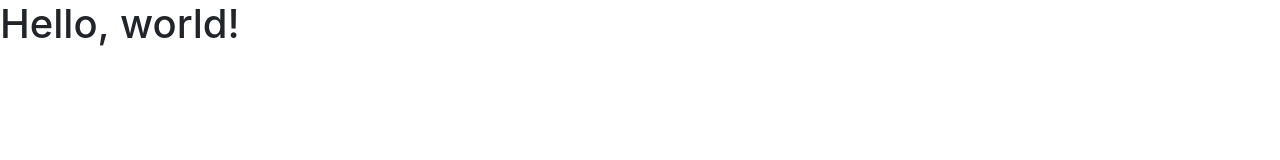
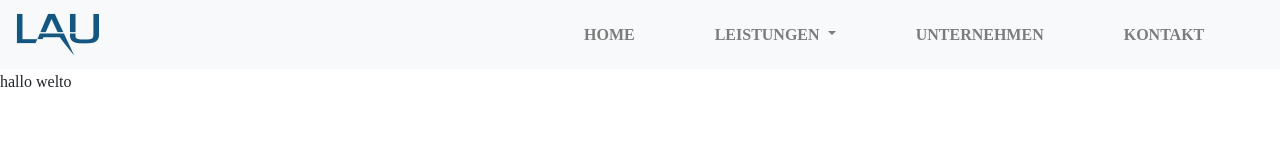
Before and after one commit to CodingTarzan/SystemtechnikLau, a website: page index.html in a window 1280 px wide. Drawn offline with nearby package versions, Linux system fonts and the light colour scheme.

Commit message:
updated ressources and created navbar

```diff
--- a/css/style.css
+++ b/css/style.css
@@ -0,0 +1,14 @@
+a {
+    font-family: "ebrima";
+}
+
+.nav-item {
+    font-weight: bold;
+    padding-right: 4rem;
+}
+
+#navbarNavDropdown {
+    position: absolute;
+    right: 0px;
+    width: 55%;
+}
--- a/index.html
+++ b/index.html
@@ -6,13 +6,44 @@
     <meta name="viewport" content="width=device-width, initial-scale=1, shrink-to-fit=no">
 
     <!-- Bootstrap CSS -->
+    <link rel="stylesheet" href="css/style.css">
     <link rel="stylesheet" href="https://maxcdn.bootstrapcdn.com/bootstrap/4.0.0/css/bootstrap.min.css" integrity="sha384-Gn5384xqQ1aoWXA+058RXPxPg6fy4IWvTNh0E263XmFcJlSAwiGgFAW/dAiS6JXm" crossorigin="anonymous">
-
+    <link href="ressources/ebrima.ttf" rel='stylesheet' type='text/css'>
     <title>Systemtechnik Lau</title>
   </head>
   <body>
-    <h1>Hello, world!</h1>
+    <nav class="navbar navbar-expand-lg navbar-light bg-light">
+      <a class="navbar-brand" href="#"><img src="ressources/systemtechnik-lau-logo.png" width="83" height="43" alt=""></a>
+      <button class="navbar-toggler" type="button" data-toggle="collapse" data-target="#navbarNavDropdown" aria-controls="navbarNavDropdown" aria-expanded="false" aria-label="Toggle navigation">
+        <span class="navbar-toggler-icon"></span>
+      </button>
+      <div class="collapse navbar-collapse" id="navbarNavDropdown">
+        <ul class="navbar-nav">
+          <li class="nav-item">
+            <a class="nav-link" href="#">HOME<span class="sr-only">(current)</span></a>
+          </li>
+          <li class="nav-item dropdown">
+            <a class="nav-link dropdown-toggle" href="#" id="navbarDropdownMenuLink" data-toggle="dropdown" aria-haspopup="true" aria-expanded="false">
+              LEISTUNGEN
+            </a>
+            <div class="dropdown-menu" aria-labelledby="navbarDropdownMenuLink">
+              <a class="dropdown-item" href="#">SmartHome</a>
+              <a class="dropdown-item" href="#">Elektrotechnik</a>
+              <a class="dropdown-item" href="#">Sicherheitstechnik</a>
+              <a class="dropdown-item" href="#">ITK</a>
+            </div>
+          </li>
+          <li class="nav-item">
+            <a class="nav-link" href="#">UNTERNEHMEN</a>
+          </li>
+          <li class="nav-item">
+            <a class="nav-link" href="#">KONTAKT</a>
+          </li>
 
+        </ul>
+      </div>
+    </nav>
+    <a id="italic">hallo welto</a>
     <script src="https://code.jquery.com/jquery-3.2.1.slim.min.js" integrity="sha384-KJ3o2DKtIkvYIK3UENzmM7KCkRr/rE9/Qpg6aAZGJwFDMVNA/GpGFF93hXpG5KkN" crossorigin="anonymous"></script>
     <script src="https://cdnjs.cloudflare.com/ajax/libs/popper.js/1.12.9/umd/popper.min.js" integrity="sha384-ApNbgh9B+Y1QKtv3Rn7W3mgPxhU9K/ScQsAP7hUibX39j7fakFPskvXusvfa0b4Q" crossorigin="anonymous"></script>
     <script src="https://maxcdn.bootstrapcdn.com/bootstrap/4.0.0/js/bootstrap.min.js" integrity="sha384-JZR6Spejh4U02d8jOt6vLEHfe/JQGiRRSQQxSfFWpi1MquVdAyjUar5+76PVCmYl" crossorigin="anonymous"></script>
```
Also changed, not shown: ressources/ebrima.ttf (added), ressources/ebrimabd.ttf (added), ressources/systemtechnik-lau-logo.png (added).
